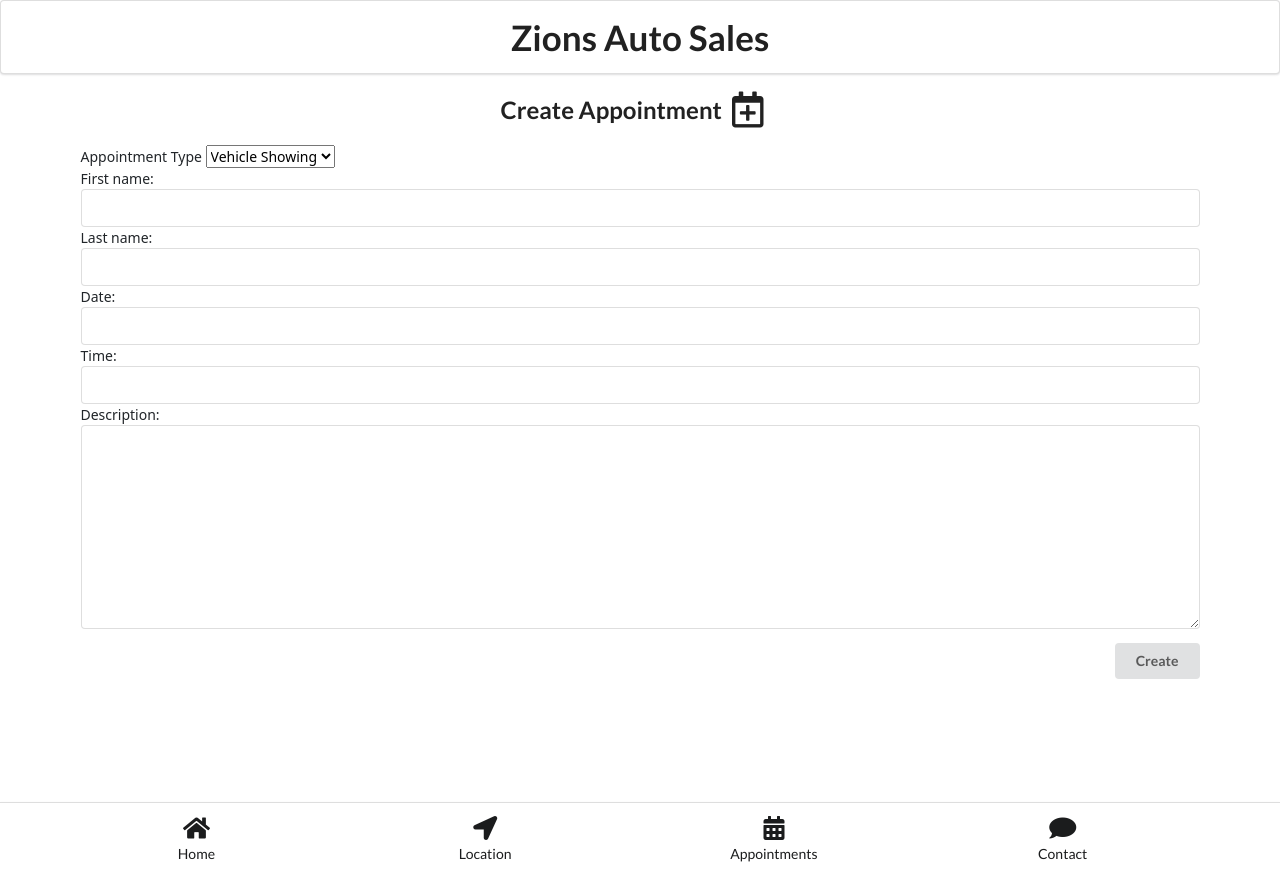
After one commit to ThinkRamen/ZionsAuto_ERP, a Django app: page /appointments/create-appointment/ in a window 1280 px wide. The commit adds this page. Run offline with Django 4.2, Linux system fonts and the light colour scheme; parts of the project's set-up code (start-up, migrations or seed data) failed here and were passed over.

Commit message:
add appointments functionality

```diff
--- a/Zions_AutoERP/urls.py
+++ b/Zions_AutoERP/urls.py
@@ -19,13 +19,12 @@ from django.conf.urls.static import static
 from django.contrib import admin
 from django.urls import include, path
 from vehicles.views import home
-from appointments.views import AppointmentView
 
 
 urlpatterns = [
     path("", home, name="home"),
-    path("create-appointment/", AppointmentView, name="create-appointment"),
     path("admin/", admin.site.urls),
+    path("appointments/", include("appointments.urls")),
     path("__reload__/", include("django_browser_reload.urls")),
 ]
 
--- /dev/null
+++ b/appointments/forms.py
@@ -0,0 +1,24 @@
+from django import forms
+from .models import Appointment, Quote, VehicleShowing
+
+
+class AppointmentForm(forms.ModelForm):
+    class Meta:
+        model = Appointment
+        fields = ["first_name", "last_name", "date", "time"]
+        widgets = {
+            "date": forms.DateInput(attrs={"type": "date"}),
+            "time": forms.TimeInput(attrs={"type": "time"}),
+        }
+
+
+class VehicleShowingForm(forms.ModelForm):
+    class Meta:
+        model = VehicleShowing
+        fields = ["first_name", "last_name", "date", "time", "vehicle"]
+
+
+class QuoteForm(forms.ModelForm):
+    class Meta:
+        model = Quote
+        fields = ["first_name", "last_name", "date", "time", "description"]
--- a/appointments/models.py
+++ b/appointments/models.py
@@ -17,26 +17,30 @@ def validate_phone_number(value):
 
 
 class Appointment(models.Model):
-    date_time = models.DateTimeField()
-    first_name = models.CharField(max_length=100, blank=True)
-    last_name = models.CharField(max_length=100, blank=True)
-    email = models.EmailField(max_length=100, blank=True)
-    phone_number = models.CharField(
-        max_length=20, blank=True, validators=[validate_phone_number]
-    )
+    date = models.DateField(null=True)
+    time = models.TimeField(null=True)
+    first_name = models.CharField(max_length=100)
+    last_name = models.CharField(max_length=100)
+    email = models.EmailField(max_length=100)
+    phone_number = models.CharField(max_length=20, validators=[validate_phone_number])
 
     def __str__(self):
-        return f"Appointment at {self.date_time} - {self.first_name} {self.last_name}"
+        return f"Appointment at {self.date} : {self.time} - {self.first_name} {self.last_name}"
 
 
 class Quote(Appointment):
     description = models.TextField()
 
+    def __str__(self):
+        return (
+            f"Quote at {self.date} : {self.time} - {self.first_name} {self.last_name}"
+        )
+
 
 class VehicleShowing(Appointment):
     vehicle = models.ForeignKey(
-        Vehicle, on_delete=models.CASCADE
-    )  # ForeignKey to the Vehicle model
+        Vehicle, on_delete=models.CASCADE, null=True, blank=True
+    )
 
     def __str__(self):
-        return f"Vehicle showing for {self.vehicle} at {self.date_time} - {self.first_name} {self.last_name}"
+        return f"Showing at {self.date} : {self.time} - {self.first_name} {self.last_name} - {self.vehicle}"
--- /dev/null
+++ b/appointments/urls.py
@@ -0,0 +1,10 @@
+from django.urls import path
+from . import views
+
+app_name = "appointments"
+
+urlpatterns = [
+    path("create-showing/", views.app_vehicle_showing, name="create-showing"),
+    path("create-quote/", views.app_quote, name="create-quote"),
+    path("create-appointment/", views.create_appointment, name="create-appointment"),
+]
--- a/appointments/views.py
+++ b/appointments/views.py
@@ -1,10 +1,51 @@
-from django.shortcuts import render
-from .models import Appointment
+from . import forms
+from django.shortcuts import redirect, render
+
 
 # Create your views here.
 
 
-def AppointmentView(request):
+def app_quote(request):
+    if request.method == "POST":
+        form = forms.QuoteForm(
+            request.POST,
+        )
+        if form.is_valid():
+            return redirect("home")
+    else:
+        form = form.QuoteForm()
+    return render(request, "appointments/create_quote.html", {"form": form})
+
+
+def app_vehicle_showing(request):
+    if request.method == "POST":
+        form = forms.VehicleShowingForm(
+            request.POST,
+        )
+        if form.is_valid():
+            return redirect("home")
+    else:
+        form = forms.VehicleShowingForm()
+    return render(request, "appointments/create_showing.html", {"form": form})
+
+
+def create_appointment(request):
+    if request.method == "POST":
+        vehicle_showing_form = forms.VehicleShowingForm(request.POST)
+        quote_form = forms.QuoteForm(request.POST)
+        if vehicle_showing_form.is_valid():
+            vehicle_showing_form.save()
+            return redirect("home")
+        if quote_form.is_valid():
+            quote_form.save()
+            return redirect("home")
+    else:
+        vehicle_showing_form = forms.VehicleShowingForm()
+        quote_form = forms.QuoteForm()
+        print("Quote form errors:", quote_form.errors)
+        print("Vehicle showing form errors:", vehicle_showing_form.errors)
     return render(
-        request, "appointments/create_appointment.html", {"appointment": Appointment}
+        request,
+        "appointments/appointment_form.html",
+        {"vehicle_showing_form": vehicle_showing_form, "quote_form": quote_form},
     )
--- /dev/null
+++ b/templates/appointments/appointment_form.html
@@ -0,0 +1,47 @@
+{% extends "home.html" %}
+{% block content %}
+    <div class="container">
+        <h2 class="my-2 py-2 ui centered header">
+            Create Appointment <i class="calendar plus outline icon"></i>
+        </h2>
+        <div class="row">
+            <div class="col field">
+                <label>Appointment Type</label>
+                <select id="appointment_type" name="appointment_type">
+                    <option value="vehicle_showing">Vehicle Showing</option>
+                    <option value="quote">Quote</option>
+                </select>
+            </div>
+        </div>
+        <form method="post"
+              action="{% url 'appointments:create-appointment' %}"
+              class="ui form">
+            {% csrf_token %}
+            {% comment %} include quote form html to render form with bootstrap and semantic styles {% endcomment %}
+            {{ quote_form }}
+            <div>
+                <button type="submit" class="my-3 ui right floated button">Create</button>
+            </div>
+        </form>
+        {% comment %} <form method="post" action="{% url 'appointments:create-showing' %}" class="ui form">
+            {% csrf_token %}
+            {{ vehicle_showing_form }}
+            <div>
+                <button type="submit" class="my-3 ui right floated button">Create</button>
+            </div>
+        </form> {% endcomment %}
+    </div>
+    <script>
+        document.getElementById('appointment_type').addEventListener('change', function() {
+            var appointmentType = this.value;
+            console.log('Appointment type changed:', appointmentType);  // Log the appointmentType
+            if (appointmentType === 'vehicle_showing') {
+                document.getElementById('vehicle_showing_form').classList.remove('d-none');
+                document.getElementById('quote_form').classList.add('d-none');
+            } else if (appointmentType === 'quote') {
+                document.getElementById('quote_form').classList.remove('d-none');
+                document.getElementById('vehicle_showing_form').classList.add('d-none');
+            }
+        });
+    </script>
+{% endblock content %}
--- a/templates/home.html
+++ b/templates/home.html
@@ -7,7 +7,10 @@
         <!-- Semantic UI CSS -->
         <link rel="stylesheet"
               href="https://cdnjs.cloudflare.com/ajax/libs/semantic-ui/2.4.1/semantic.min.css" />
-        {% comment %} <link href="https://cdn.jsdelivr.net/npm/tailwindcss@2.2.19/dist/tailwind.min.css" rel="stylesheet"> {% endcomment %}
+        <link href="https://cdn.jsdelivr.net/npm/bootstrap@5.3.3/dist/css/bootstrap.min.css"
+              rel="stylesheet"
+              integrity="sha384-QWTKZyjpPEjISv5WaRU9OFeRpok6YctnYmDr5pNlyT2bRjXh0JMhjY6hW+ALEwIH"
+              crossorigin="anonymous">
     </head>
     <body class="h-dvh">
         {% comment %} <-- START:Navbar --> {% endcomment %}
@@ -49,18 +52,18 @@
             </div>
         {% endblock content %}
         {% comment %} <-- START:BottomNav --> {% endcomment %}
-        <footer class="ui bottom fixed labeled icon fluid menu borderless">
+        <footer class="m-0 ui bottom fixed labeled icon fluid menu borderless">
             <div class="ui grid container">
                 <div class="four column row">
-                    <a class="item column">
-                        <i class=" icon"></i>
+                    <a href="{% url 'home' %}" class="item column">
+                        <i class="home icon"></i>
                         Home
                     </a>
                     <a class="item column">
                         <i class="location arrow icon"></i>
                         Location
                     </a>
-                    <a href="{% url 'create-appointment' %}" class="item column">
+                    <a href="{% url 'appointments:create-showing' %}" class="item column">
                         <i class="calendar alternate icon"></i>
                         Appointments
                     </a>
```
Also changed, not shown: templates/appointments/create_appointment.html (deleted, +0 -25 lines), templates/appointments/create_quote.html (added, +28 -0 lines), templates/appointments/create_showing.html (added, +28 -0 lines).
